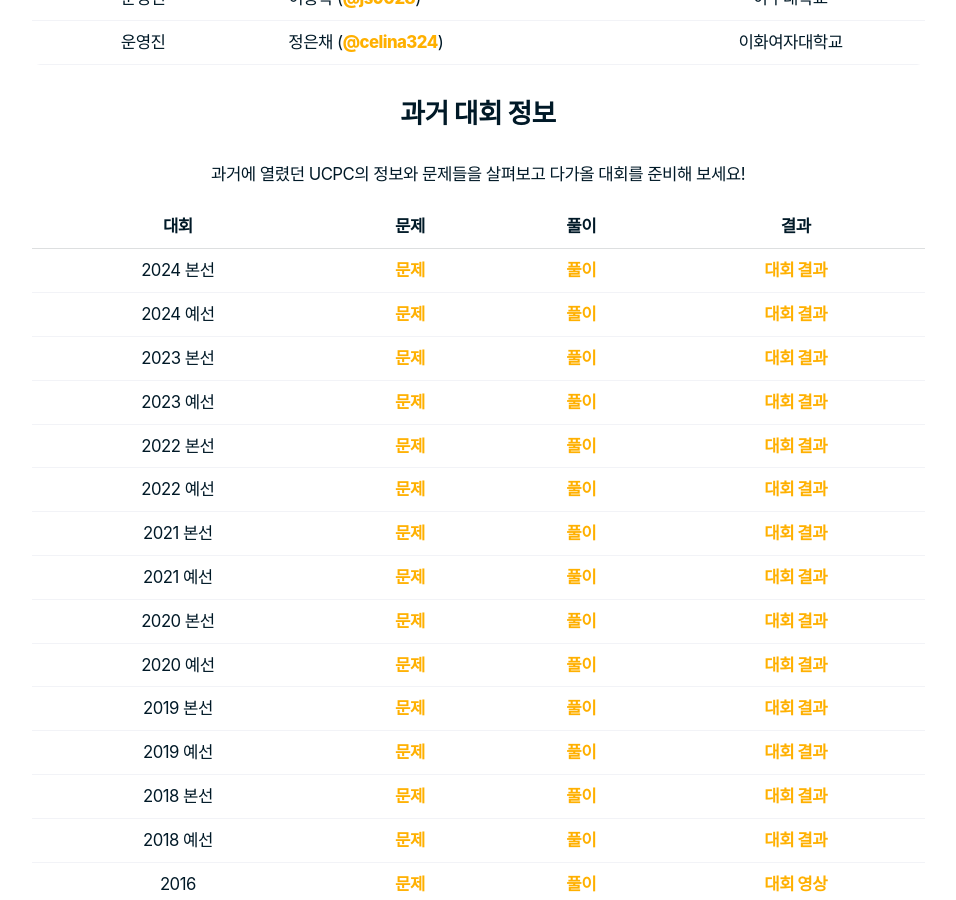
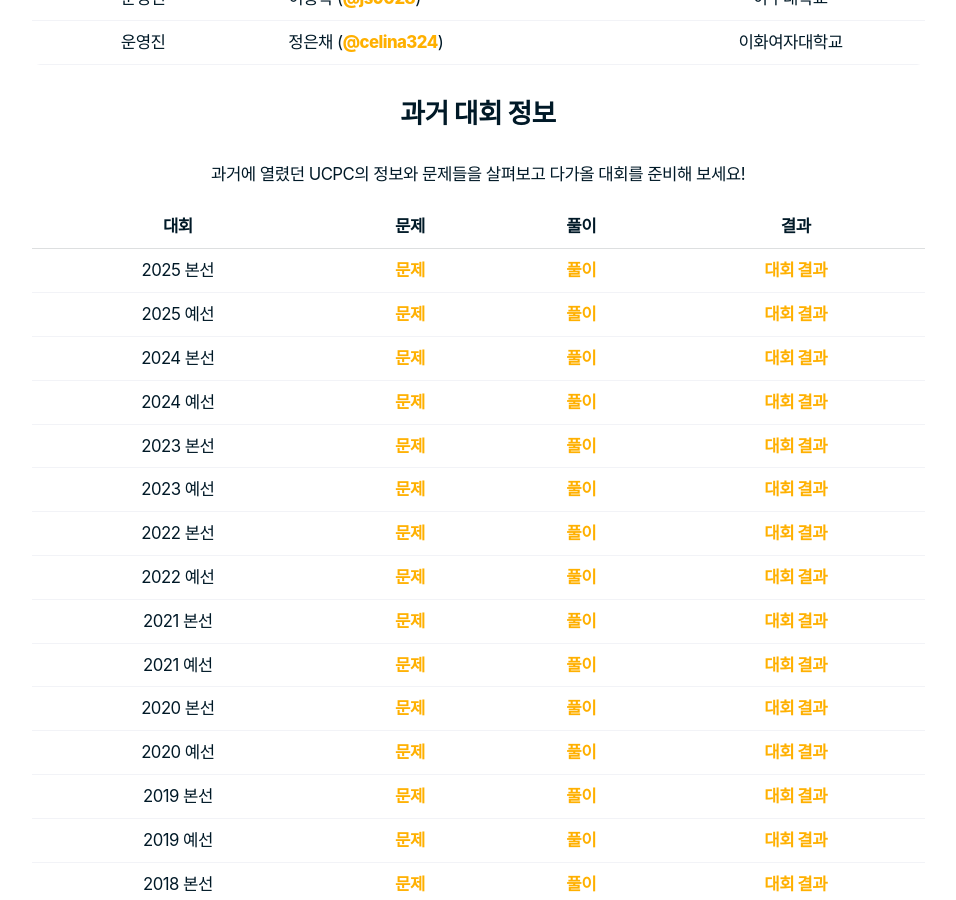
Before and after one commit to ucpcc/main, a Jekyll site: the page built from index.md, in a window 1280 px wide and 900 px high, scrolled down 3478 px. Shown: the whole window, without its empty margins (162-1118 px from the left). Built offline with Jekyll 4.4.1, drawn with Linux system fonts in a browser that asks for light colours; some web fonts are replaced.

Commit message:
Update 2025

```diff
--- a/index.md
+++ b/index.md
@@ -93,6 +93,8 @@ title: 전국 대학생 프로그래밍 대회 동아리 연합
 
 | 대회      |   문제   |    풀이    |     결과   |
 | --------- | :----------------------------------------------------------------------------------------------------------------------: | :-------------------------------------------------------------------: | :------------------------------------------------------------------------------------: |
+| 2025 본선 |                                   [문제](https://www.acmicpc.net/category/detail/4518){:target="_blank"}                                   | [풀이](https://static.ucpc.me/files/2025/ucpc25-finals-solutions.pdf){:target="_blank"} |               [대회 결과](https://www.acmicpc.net/contest/spotboard/1531){:target="_blank"}              |
+| 2025 예선 |                                   [문제](https://www.acmicpc.net/category/detail/4516){:target="_blank"}                                   | [풀이](https://static.ucpc.me/files/2025/ucpc25-prelim-solutions.pdf){:target="_blank"} |               [대회 결과](https://www.acmicpc.net/contest/spotboard/1525){:target="_blank"}              |
 | 2024 본선 |                                   [문제](https://www.acmicpc.net/category/detail/4263){:target="_blank"}                                   | [풀이](https://static.ucpc.me/files/2024/ucpc24-finals-solutions.pdf){:target="_blank"} |               [대회 결과](https://www.acmicpc.net/contest/spotboard/1316){:target="_blank"}              |
 | 2024 예선 |                                   [문제](https://www.acmicpc.net/category/detail/4252){:target="_blank"}                                   | [풀이](https://static.ucpc.me/files/2024/ucpc24-prelim-solutions.pdf){:target="_blank"} |               [대회 결과](https://www.acmicpc.net/contest/spotboard/1310){:target="_blank"}              |
 | 2023 본선 |                                   [문제](https://www.acmicpc.net/category/detail/3630){:target="_blank"}                                   | [풀이](https://static.ucpc.me/files/2023/ucpc23-finals-solutions.pdf){:target="_blank"} |               [대회 결과](https://www.acmicpc.net/contest/spotboard/1069){:target="_blank"}              |
```
